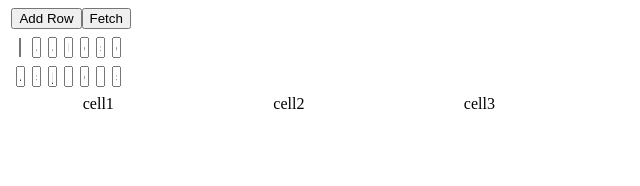
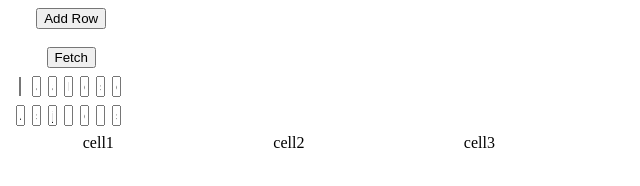
Before and after one commit to ssaket343/index, a plain HTML site: page index.html in a window 1280 px wide. Shown: the whole page, without its empty margins (0-640 px from the left). Drawn offline with Linux system fonts and the light colour scheme.

Commit message:
Add files via upload

```diff
--- a/index.html
+++ b/index.html
@@ -89,7 +89,8 @@
             <td><input type="text" id="cell13" class="cell" value="Isdefault"></td>
             <td><input type="text" id="cell14" class="cell" value="status"></td>
         </tr>
-        <button onclick="addRow()" id="pa">Add Row</button>
+        <button onclick="fetch()" id="pa">Add Row</button>
+        <br><br>
         <button onclick="fetch()" id="pa">Fetch</button>
 
     </table>
```
